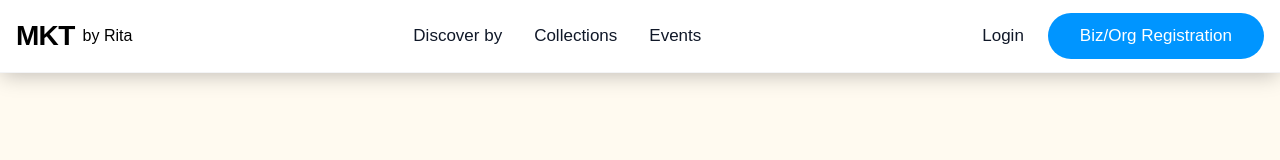
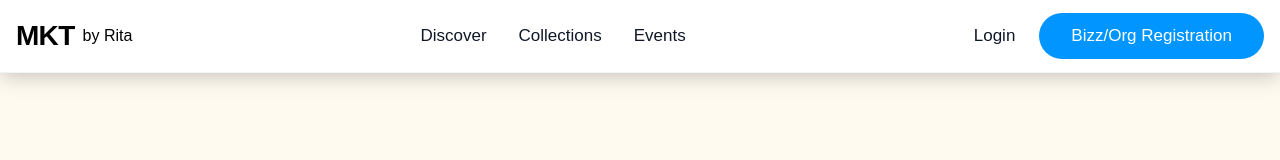
Before and after one commit to ra88ju/marketplace-app, a Next.js app: page / in a window 1280 px wide. Shown: the top 160 px of the page. Built offline with nearby package versions, Linux system fonts and the light colour scheme.

Commit message:
Correct typo in Header component link text for "Discover" and update "Biz/Org Registration" to "Bizz/Org Registration".

```diff
--- a/app/components/Header.tsx
+++ b/app/components/Header.tsx
@@ -14,7 +14,7 @@ export default function Header() {
           {/* Navigation */}
           <nav className="flex items-center space-x-8">
             <Link href="/discover" className="text-[17px] text-gray-900 hover:text-gray-600">
-              Discover by
+              Discover
             </Link>
             <Link href="/collections" className="text-[17px] text-gray-900 hover:text-gray-600">
               Collections
@@ -33,7 +33,7 @@ export default function Header() {
               href="/register"
               className="bg-[#0095FF] text-white px-8 py-2.5 rounded-full hover:bg-[#0084e3] transition-colors text-[17px]"
             >
-              Biz/Org Registration
+              Bizz/Org Registration
             </Link>
           </div>
         </div>
```
